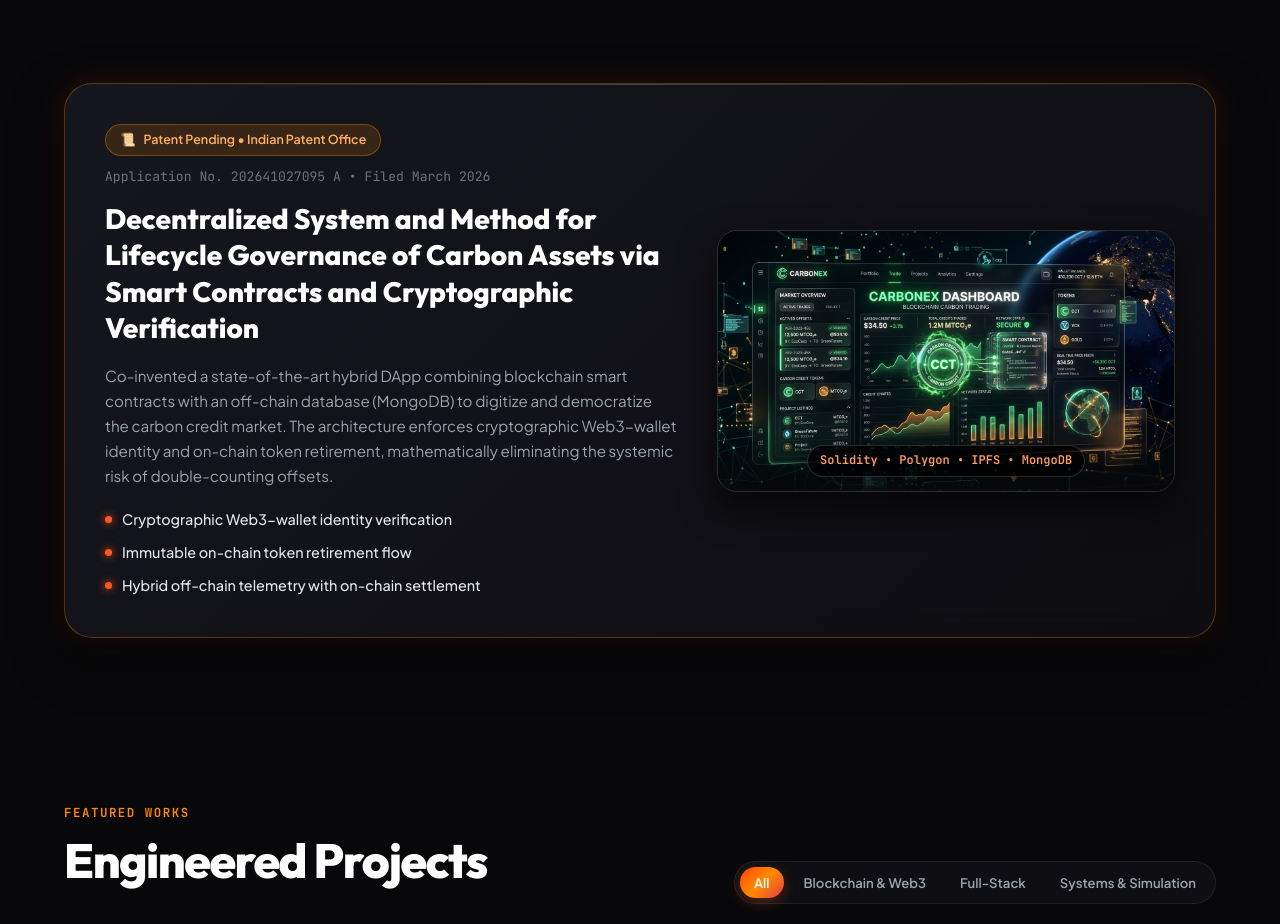
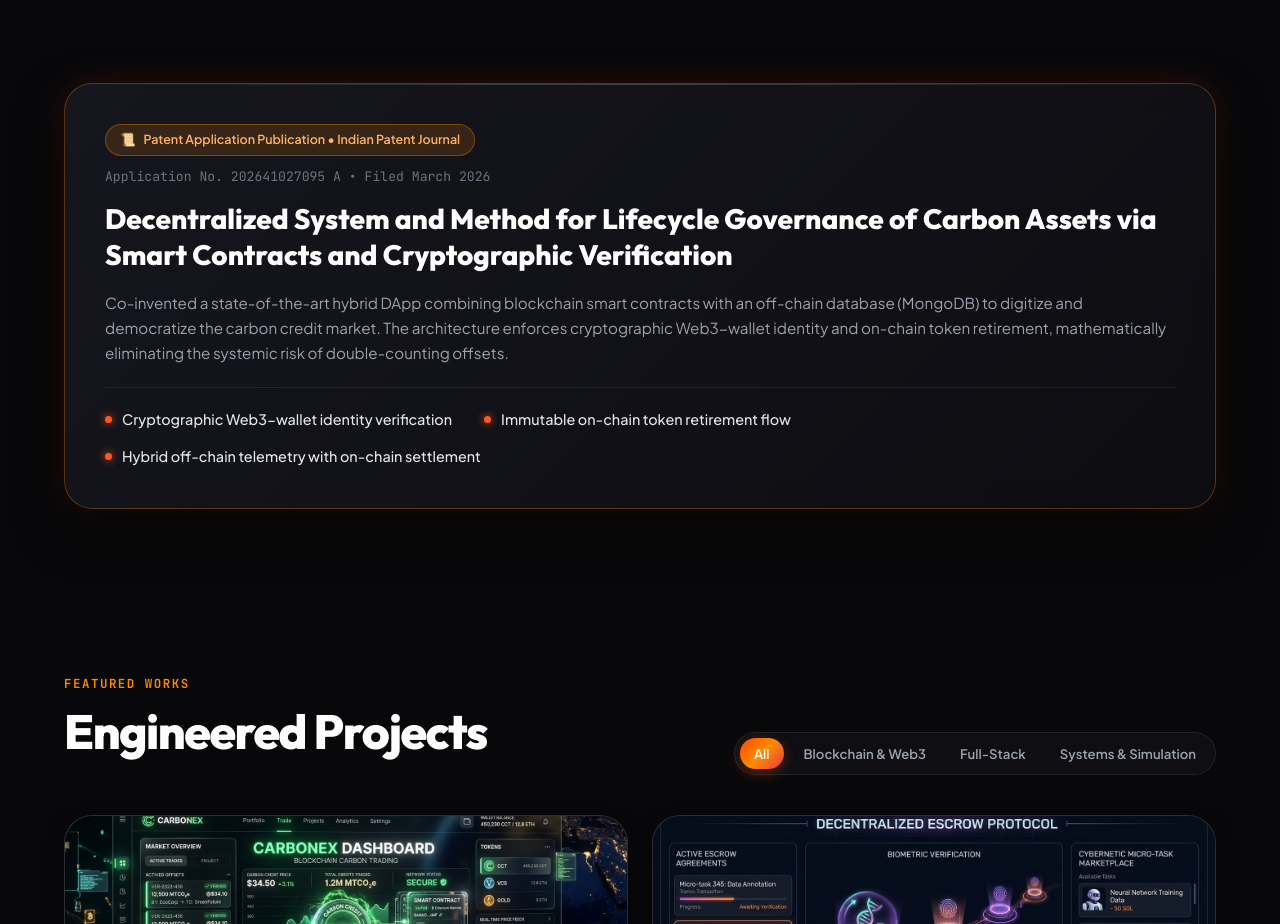
Before and after one commit to Sarvagya-24-chaturvedi/portfolio-website, a plain HTML site: page index.html in a window 1280 px wide. Shown: the part 2440-3364 px from the top of the page. Drawn offline with Linux system fonts and the light colour scheme.

Commit message:
Update patent section: change status to Patent Application Publication and remove architecture graphic

```diff
--- a/index.html
+++ b/index.html
@@ -349,11 +349,10 @@
     <section class="section patent-section" id="patent">
       <div class="container">
         <div class="patent-card glass-card">
-          <div class="patent-grid">
           <div class="patent-info">
             <div class="patent-badge">
               <span class="patent-icon">📜</span>
-                <span>Patent Pending • Indian Patent Office</span>
+              <span>Patent Application Publication • Indian Patent Journal</span>
             </div>
             <span class="patent-app-num">Application No. 202641027095 A • Filed March 2026</span>
             <h2 class="patent-title">
@@ -374,16 +373,6 @@
               <div class="p-feature">
                 <span class="p-feature-dot"></span>
                 <span>Hybrid off-chain telemetry with on-chain settlement</span>
-                </div>
-              </div>
-            </div>
-
-            <div class="patent-visual-col">
-              <div class="patent-graphic-frame">
-                <img src="assets/carbon-credit.jpg" alt="Carbon Asset Governance Architecture" class="patent-img">
-                <div class="patent-graphic-overlay">
-                  <div class="patent-tech-pill">Solidity • Polygon • IPFS • MongoDB</div>
-                </div>
               </div>
             </div>
           </div>
--- a/style.css
+++ b/style.css
@@ -998,8 +998,11 @@
 
 .patent-features {
   display: flex;
-  flex-direction: column;
-  gap: 10px;
+  flex-wrap: wrap;
+  gap: 14px 32px;
+  margin-top: 22px;
+  padding-top: 20px;
+  border-top: 1px solid rgba(255, 255, 255, 0.08);
 }
 
 .p-feature {
```
Lines whose indentation alone changed are shown as unchanged.
